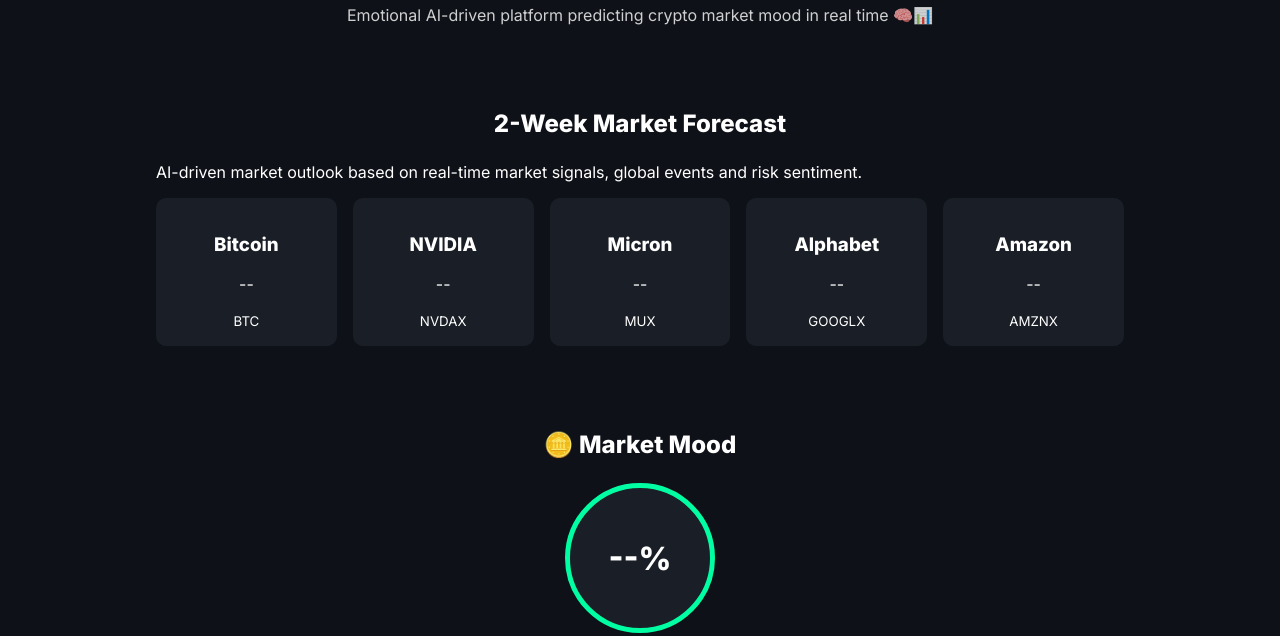
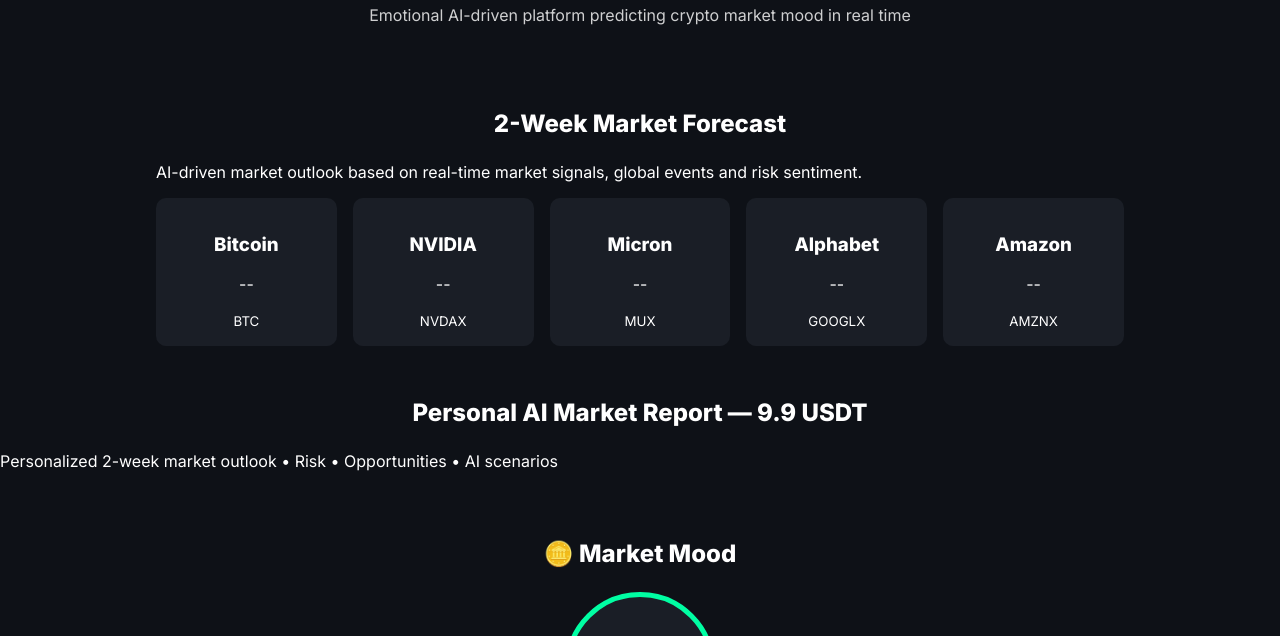
Before and after one commit to Alex-eco/BlackBitSwan, a plain HTML site: page frontend/index.html in a window 1280 px wide. Shown: the part 164-800 px from the top of the page. Drawn offline with Linux system fonts and the light colour scheme; no server answers.

Commit message:
Update index.html

```diff
--- a/frontend/index.html
+++ b/frontend/index.html
@@ -46,7 +46,7 @@
 
     <p>
       Emotional AI-driven platform predicting
-      crypto market mood in real time 🧠📊
+      crypto market mood in real time
     </p>
 
   </header>
@@ -105,7 +105,7 @@
     </div>
 
   </section>
-
+<div class="report-section"> <h2> Personal AI Market Report — 9.9 USDT </h2> <p> Personalized 2-week market outlook • Risk • Opportunities • AI scenarios </p> </div>
 
   <!-- ================= MARKET MOOD ================= -->
 
```
